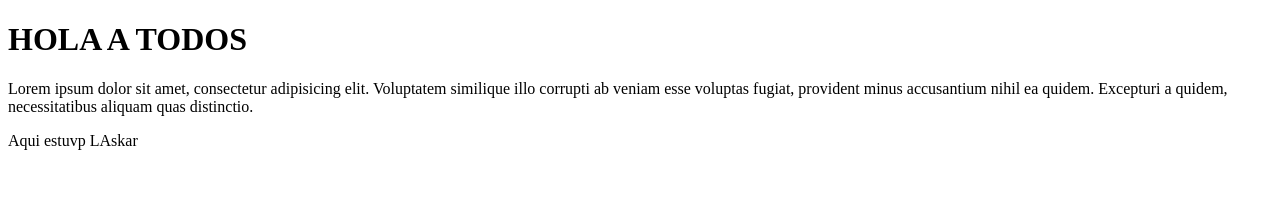
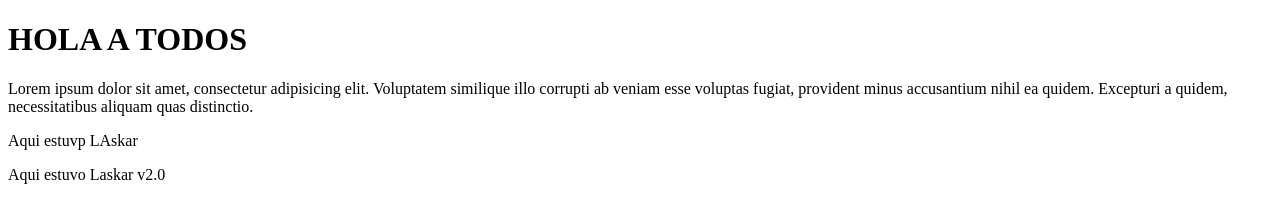
Before and after one commit to liquisbert/SJ_Git_Eval, a plain HTML site: page index.html in a window 1280 px wide. Drawn offline with Linux system fonts and the light colour scheme.

Commit message:
Commit laskar

```diff
--- a/index.html
+++ b/index.html
@@ -8,5 +8,7 @@
     <h1>HOLA A TODOS</h1>
     <p>Lorem ipsum dolor sit amet, consectetur adipisicing elit. Voluptatem similique illo corrupti ab veniam esse voluptas fugiat, provident minus accusantium nihil ea quidem. Excepturi a quidem, necessitatibus aliquam quas distinctio.</p>
    	<p>Aqui estuvp LAskar
+
+<p>Aqui estuvo Laskar v2.0
 </body>
 </html>
```
